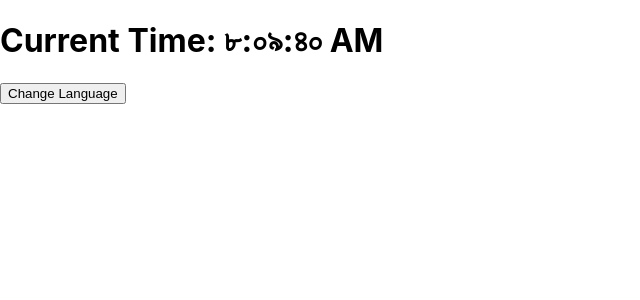
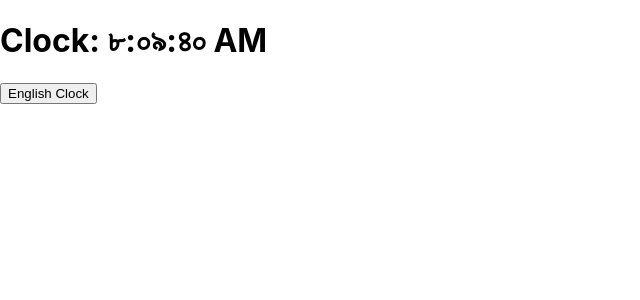
Before and after one commit to akash02-das/my-react-doc, a React (Create React App) app: page / in a window 1280 px wide. Shown: the top 300 px of the page, without its empty margins (0-640 px from the left). Built offline with nearby package versions, Linux system fonts and the light colour scheme.

Commit message:
feat: Conditional Rendering

```diff
--- a/src/App.js
+++ b/src/App.js
@@ -1,11 +1,9 @@
 import Clock from './components/Clock';
 
 function App() {
-    console.log("App Component Rendered")
     return (
         // Return 'Clock' component
         <>
-            {/* Pass props named as locale in the 'Clock' component */}
             <Clock/>
         </>
     );
--- a/src/components/Button.js
+++ b/src/components/Button.js
@@ -16,10 +16,9 @@ class Button extends Component {
     }
 
     render() {
-        console.log("Button Component Rendered")
-        const { handler, selectLanguage } = this.props;
+        const { handler, selectLanguage, btnText } = this.props;
 
-        return <button type="button" onClick={() => handler(selectLanguage)}>Change Language</button>
+        return <button type="button" onClick={() => handler(selectLanguage)}>{btnText}</button>
     }
 }
 
--- a/src/components/Clock.js
+++ b/src/components/Clock.js
@@ -28,15 +28,19 @@ class Clock extends React.Component {
   }
 
   render() {
-    console.log("Clock Component Rendered")
     const { time, language } = this.state; // Destructuring from state
     let clockTime = time.toLocaleTimeString(language);
 
     return (
       <div>
-        <h1>Current Time: {clockTime}</h1>
-        {/* Rendered Button component and this component no need to render everytime when Clock component have rendered */}
-        <Button handler={this.changeLanguage} selectLanguage='en-US' />
+        <h1>Clock: {clockTime}</h1>
+
+        {/* Conditional rendering */}
+        {(language === 'bn-BD') ? (
+            <Button handler={this.changeLanguage} selectLanguage='en-US' btnText='English Clock' />
+        ) : (
+            <Button handler={this.changeLanguage} selectLanguage='bn-BD' btnText='Bengali Clock' />
+        )}
       </div>
     );
   }
```
